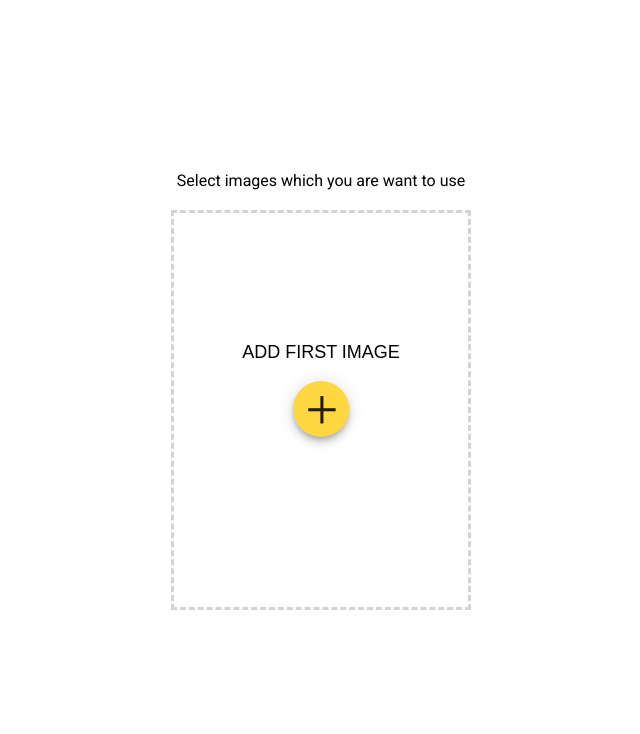
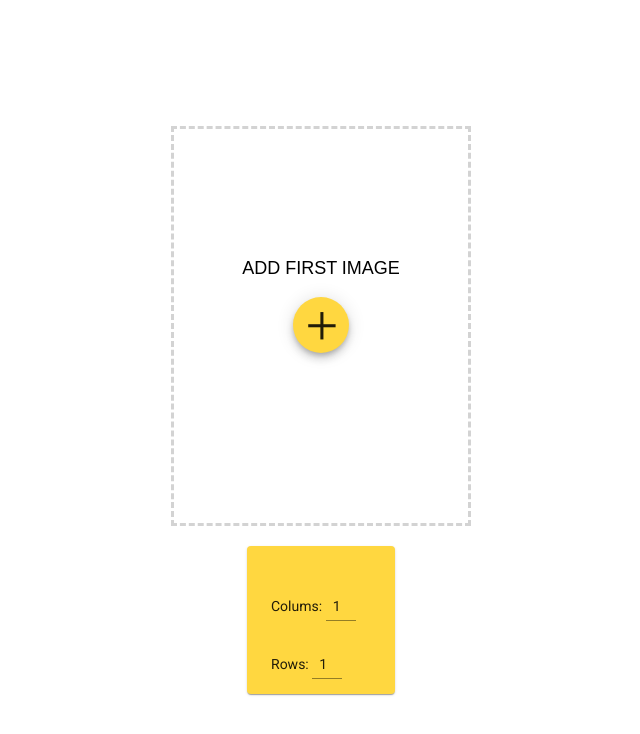
Before and after one commit to MJ147/photo-product, an Angular app: page / in a window 1280 px wide. Shown: the top 734 px of the page, without its empty margins (319-959 px from the left). Built offline with nearby package versions, Linux system fonts and the light colour scheme.

Commit message:
copy picture

```diff
--- a/package.json
+++ b/package.json
@@ -11,13 +11,13 @@
   },
   "private": true,
   "dependencies": {
-    "@angular/animations": "~10.0.2",
-    "@angular/cdk": "^11.0.1",
+    "@angular/animations": "^10.0.14",
+    "@angular/cdk": "^11.0.2",
     "@angular/common": "~10.0.2",
     "@angular/compiler": "~10.0.2",
     "@angular/core": "~10.0.2",
     "@angular/forms": "~10.0.2",
-    "@angular/material": "^11.0.1",
+    "@angular/material": "^11.0.2",
     "@angular/platform-browser": "~10.0.2",
     "@angular/platform-browser-dynamic": "~10.0.2",
     "@angular/router": "~10.0.2",
--- a/src/app/components/load-images/load-images.component.html
+++ b/src/app/components/load-images/load-images.component.html
@@ -1,8 +1,13 @@
-<main>
+<main (click)="selectImage(null)">
 	<input style="display: none" type="file" (change)="addImage($event.target.files[0])" #hiddenfileinput />
-	<span>Select images which you are want to use</span>
 	<div class="images">
-		<img class="image" *ngFor="let image of images" [src]="sanitizer.bypassSecurityTrustUrl(image.url)" />
+		<img
+			class="image"
+			*ngFor="let image of images"
+			(click)="selectImage(image); $event.stopPropagation()"
+			[class.selected-image]="image.url === selectedImage?.url"
+			[src]="sanitizer.bypassSecurityTrustUrl(image.url)"
+		/>
 		<button class="add-image-wrapper" [class.after-add]="images.length !== 0">
 			<p *ngIf="images.length === 0" class="text">Add first image</p>
 			<button mat-fab color="accent" class="add-image-button" (click)="hiddenfileinput.click()">
@@ -10,7 +15,22 @@
 			</button>
 		</button>
 	</div>
-	<button mat-raised-button color="primary" class="create-image-button" (click)="createImage()" *ngIf="images.length !== 0">
+
+	<mat-card>
+		<mat-card-content>
+			<mat-label>Colums: </mat-label>
+			<mat-form-field name="columns" appearance="standard">
+				<input matInput type="number" autocomplete="off" maxlength="20" [formControl]="columns" />
+			</mat-form-field>
+
+			<mat-label>Rows: </mat-label>
+			<mat-form-field name="rows">
+				<input matInput type="number" autocomplete="off" maxlength="20" [formControl]="rows" />
+			</mat-form-field>
+		</mat-card-content>
+	</mat-card>
+
+	<button mat-raised-button color="accent" class="create-image-button" (click)="createImage()" *ngIf="images.length !== 0">
 		Create image
 	</button>
 </main>
--- a/src/app/components/load-images/load-images.component.less
+++ b/src/app/components/load-images/load-images.component.less
@@ -1,3 +1,8 @@
+@mat-grey: #9e9e9e;
+@mat-deep-purple: #673ab7;
+@mat-accent-green: #69f0ae;
+@mat-accent-amber: #ffd740;
+
 main {
 	height: 100%;
 	display: flex;
@@ -15,7 +20,12 @@ main {
 		.image {
 			max-height: 100%;
 			margin: 0 10px;
+			border: 3px solid transparent;
 		}
+	}
+
+	.selected-image {
+		border-color: @mat-accent-amber !important;
 	}
 }
 
@@ -51,3 +61,47 @@ main {
 	font-size: 18px;
 	text-transform: uppercase;
 }
+
+mat-card {
+	padding: 24px;
+	width: 100px;
+	height: 100px;
+	background-color: @mat-accent-amber;
+
+	::ng-deep .mat-card-header-text {
+		width: 100%;
+		margin: 0;
+		text-align: center;
+
+		mat-card-title {
+			font-size: large;
+			font-weight: 400;
+		}
+	}
+	mat-form-field {
+		width: 30px;
+
+		input {
+			text-align: right;
+		}
+
+		// ::ng-deep {
+		// 	/*change color of label*/
+		// 	.mat-form-field-label {
+		// 		color: white !important;
+		// 	}
+		// 	/*change color of underline*/
+		// 	.mat-form-field-underline {
+		// 		background-color: white !important;
+		// 	}
+		// 	/*change color of underline when focused*/
+		// 	.mat-form-field-ripple {
+		// 		background-color: white !important;
+		// 	}
+		// }
+
+		// input {
+		// 	color: @mat-accent-green !important;
+		// }
+	}
+}
--- a/src/app/components/load-images/load-images.component.ts
+++ b/src/app/components/load-images/load-images.component.ts
@@ -4,6 +4,7 @@ import { ImageWrapper } from './../../models/image-wrapper';
 import { Component, OnInit } from '@angular/core';
 import { Observable } from 'rxjs';
 import { Router } from '@angular/router';
+import { FormControl } from '@angular/forms';
 
 @Component({
 	selector: 'app-load-images',
@@ -12,6 +13,10 @@ import { Router } from '@angular/router';
 })
 export class LoadImagesComponent implements OnInit {
 	images: ImageWrapper[];
+	selectedImage: ImageWrapper = null;
+
+	columns: FormControl = new FormControl(1);
+	rows: FormControl = new FormControl(1);
 
 	constructor(private _imageService: ImageService, private _router: Router, public sanitizer: DomSanitizer) {}
 
@@ -28,4 +33,8 @@ export class LoadImagesComponent implements OnInit {
 	createImage(): void {
 		this._router.navigate(['create']);
 	}
+
+	selectImage(image: ImageWrapper): void {
+		this.selectedImage = image;
+	}
 }
--- a/src/app/material.module.ts
+++ b/src/app/material.module.ts
@@ -2,10 +2,14 @@ import { NgModule } from '@angular/core';
 import { CommonModule } from '@angular/common';
 
 import { MatButtonModule } from '@angular/material/button';
+import { MatInputModule } from '@angular/material/input';
 import { MatIconModule } from '@angular/material/icon';
+import { MatCardModule } from '@angular/material/card';
+import { ReactiveFormsModule } from '@angular/forms';
+import { MatFormFieldModule } from '@angular/material/form-field';
 
 @NgModule({
 	imports: [CommonModule],
-	exports: [MatButtonModule, MatIconModule],
+	exports: [MatInputModule, MatButtonModule, MatIconModule, MatCardModule, ReactiveFormsModule, MatFormFieldModule],
 })
 export class MaterialModule {}
```
Also changed, not shown: 1 other file (tests, documents, lock files or other folders).
